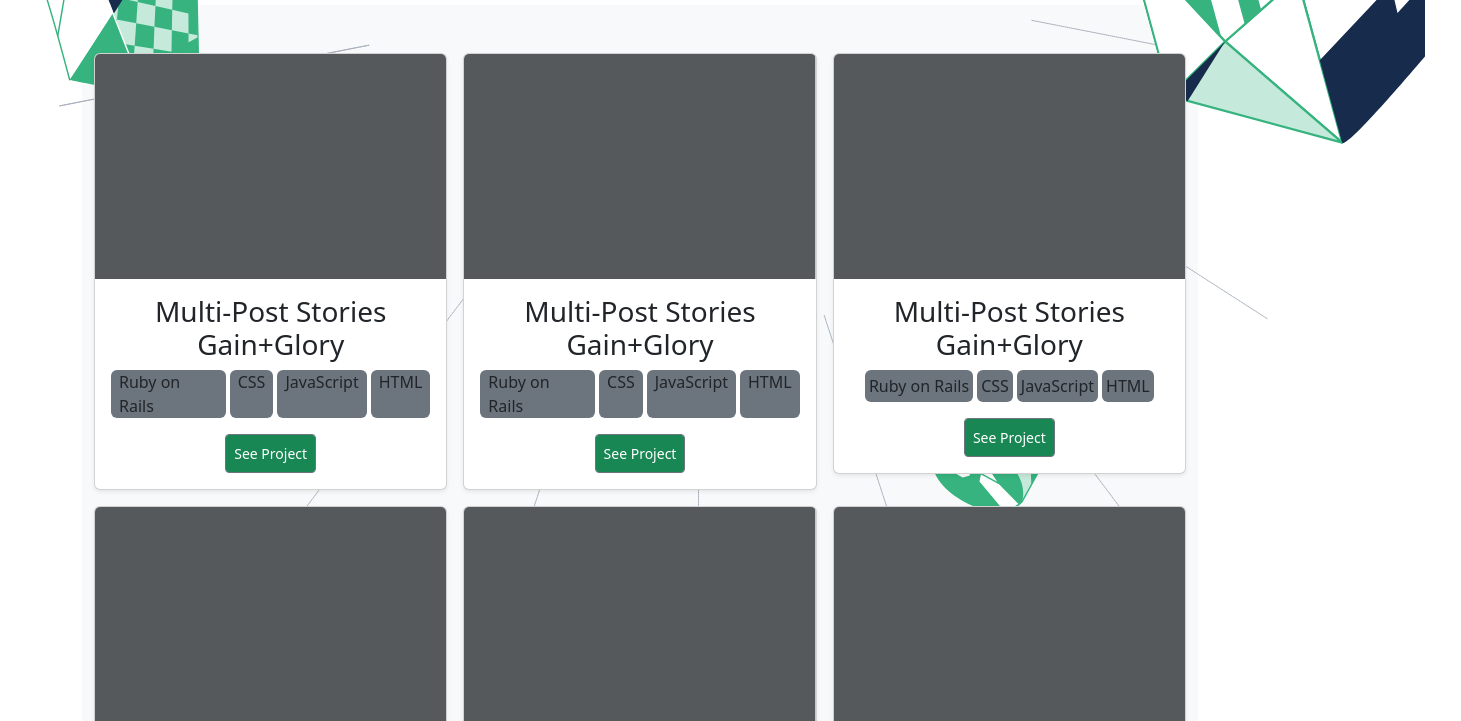
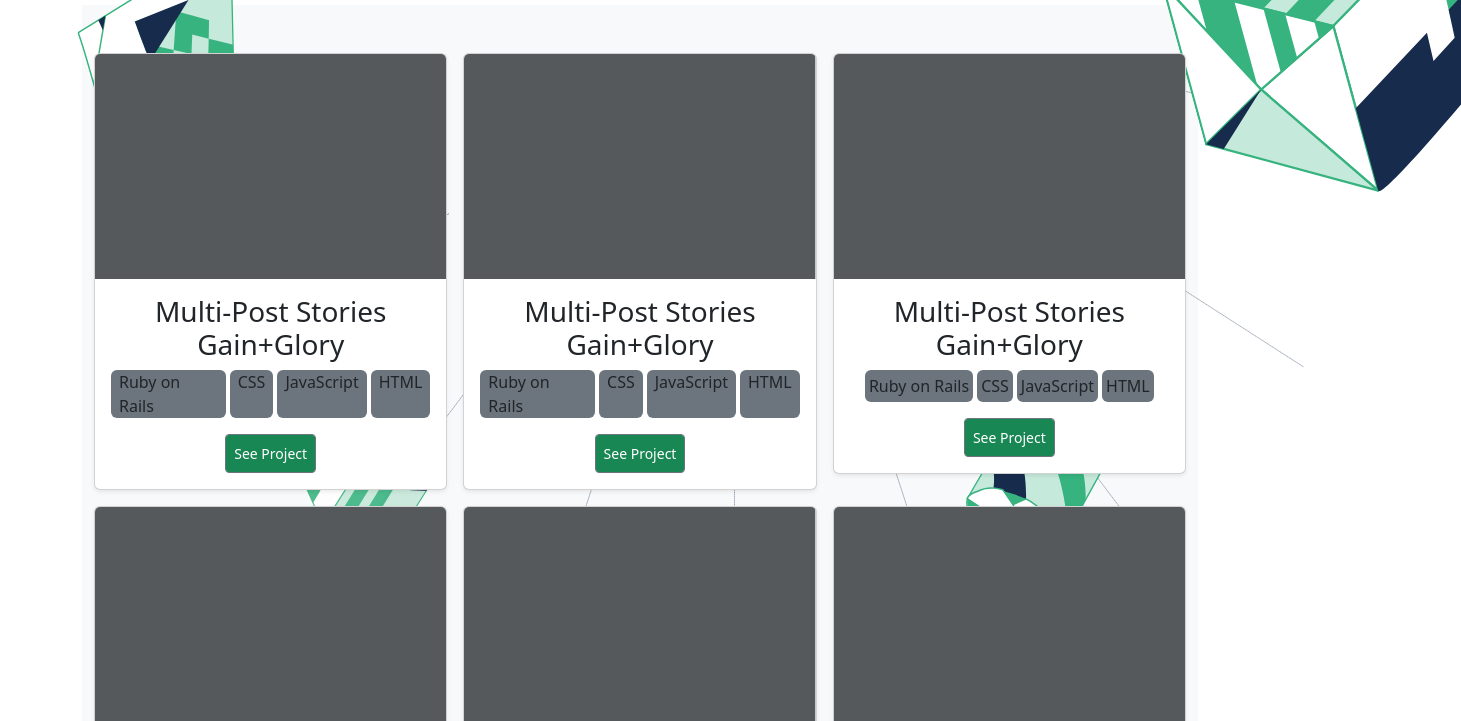
Before and after one commit to diarisdiakite/microverse-bootstrap, a website: page index.html in a window 1280 px wide. Shown: the part 365-1086 px from the top of the page, 1461 px wide, since content can reach past the window. Drawn offline with nearby package versions, Linux system fonts and the light colour scheme.

Commit message:
Tried to fix the bg-img

```diff
--- a/index.html
+++ b/index.html
@@ -11,7 +11,7 @@
     <title>Team portfolio</title>
 </head>
 <body>
-    <header class="container has-bg-img position-absolute">
+    <header class="container has-bg-img position-absolute p-5">
       <img class="bg-img object-fit-cover" src="img/Header-llustration-desktop.svg" alt="">
     </header>
         <div class="d-flex justify-content-center list-unstyled gap-5">
```
